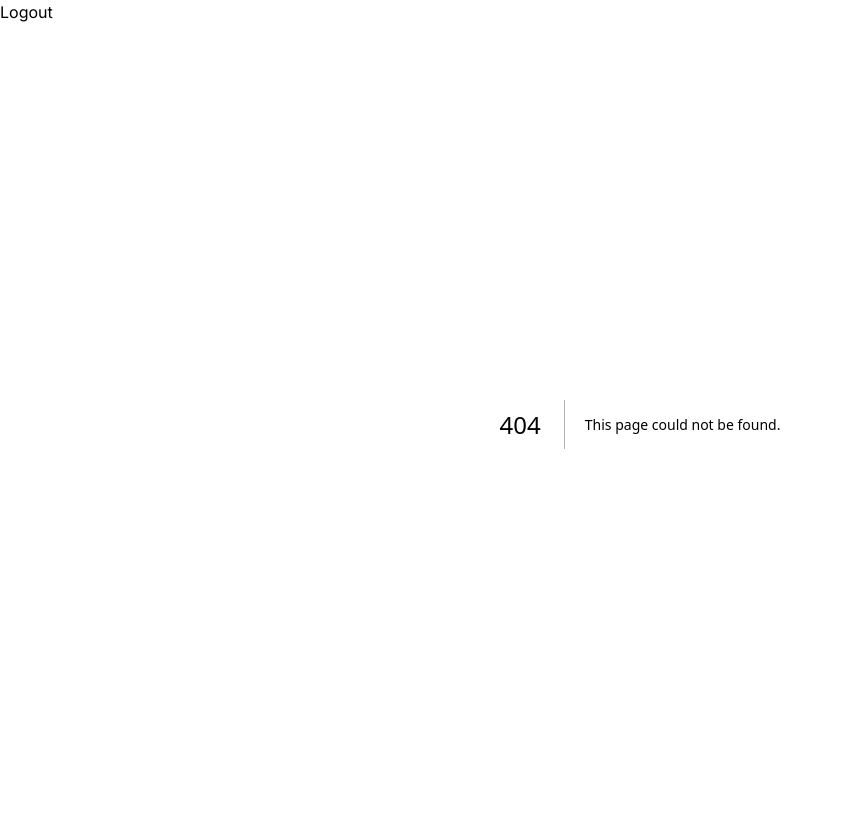
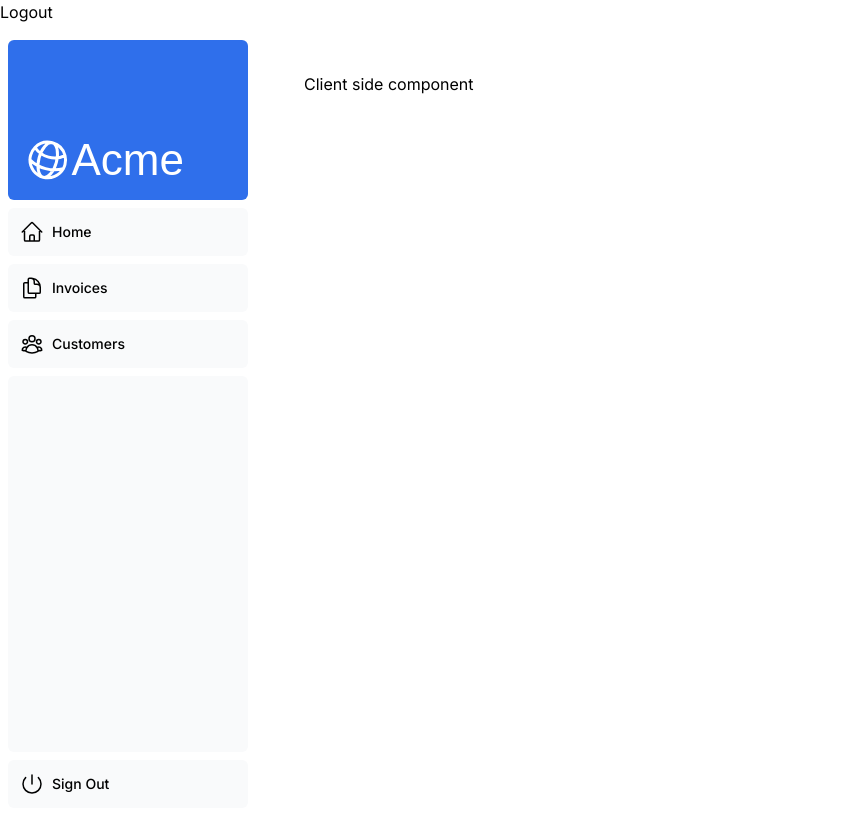
Before and after one commit to otuleja/nextjs-dashboard, a Next.js app: page /dashboard/client in a window 1280 px wide. Before the commit this address had no page. Shown: the whole page, without its empty margins (0-842 px from the left). Built offline with nearby package versions, Linux system fonts and the light colour scheme; no server answers; a web font is replaced by a local one.

Commit message:
add client

```diff
--- /dev/null
+++ b/app/dashboard/client/page.js
@@ -0,0 +1,14 @@
+"use client"
+import { useEffect } from 'react'
+export default () => {
+  useEffect(() => {
+    fetch('/api/posts')
+      .then(res => res.json())
+      .then(data => console.log(data))
+  }, [])
+  return (
+    <div>
+      Client side component
+    </div>
+  )
+}
```
